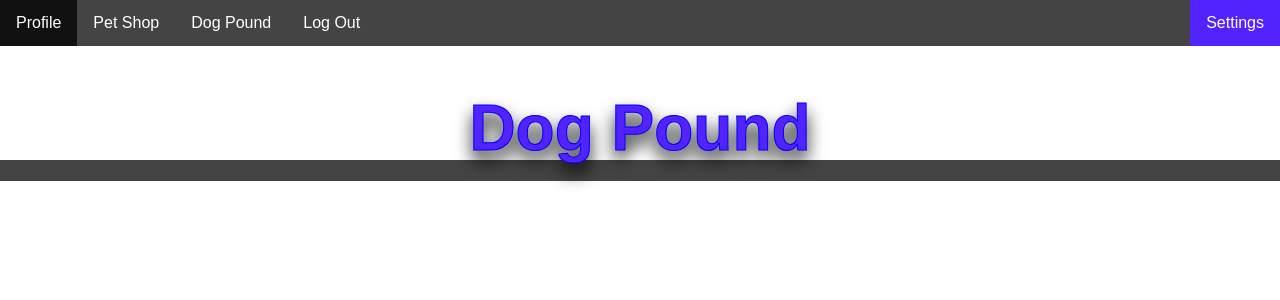
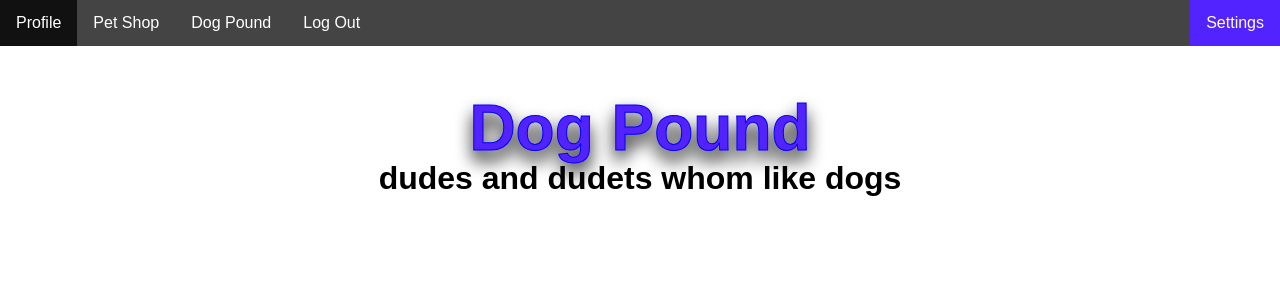
Before and after one commit to Bianca91/PoopScoop4Two-Front-End, a React (Create React App) app in the folder poopscoop4two/: page /matches in a window 1280 px wide. Shown: the top 300 px of the page. Built offline with nearby package versions, Linux system fonts and the light colour scheme.

Commit message:
Container and component for matches

```diff
--- /dev/null
+++ b/poopscoop4two/src/components/MatchesList.js
@@ -0,0 +1,15 @@
+import React, { PureComponent } from 'react'
+import {connect} from 'react-redux'
+import PropTypes from 'prop-types'
+
+class MatchesList extends PureComponent {
+
+render() {
+    return (
+      <div>
+        <h1>dudes and dudets whom like dogs</h1>
+      </div>
+    )}
+}
+
+export default MatchesList
--- a/poopscoop4two/src/components/User.js
+++ b/poopscoop4two/src/components/User.js
@@ -1,8 +1,6 @@
 import React, { PureComponent } from 'react'
 import {connect} from 'react-redux'
 import PropTypes from 'prop-types'
-
-
 
 class User extends PureComponent {
 
@@ -16,7 +14,7 @@ class User extends PureComponent {
 render() {
     return (
       <div>
-        <h1>{ this.props.name}</h1>
+        <h1>{ this.props.name }</h1>
       </div>
     )}
 }
--- a/poopscoop4two/src/containers/Matches.js
+++ b/poopscoop4two/src/containers/Matches.js
@@ -3,29 +3,17 @@ import PropTypes from 'prop-types'
 import { connect } from 'react-redux'
 import Title from '../components/Title'
 import NavBar from '../components/Navbar'
-import User from '../components/User'
+import MatchesList from '../components/MatchesList'
 
-const user = {
-    id: 1,
-    name: 'Snoop D.O. Double G',
-    email: "formerlysnooplion@gizoogle.com"
-  }
 
 export class Matches extends PureComponent {
-  static propTypes = {
-    name: PropTypes.string.isRequired
-  }
 
   render() {
     return (
-      <div className="Matches">
+      <div className="DogPound">
         <NavBar/>
         <Title content="Dog Pound"/>
-        <ul>
-         <li><User user={user} /></li>
-         <li><User user={user} /></li>
-         <li><User user={user} /></li>
-        </ul>
+        <MatchesList />
       </div>
     )
   }
--- a/poopscoop4two/src/containers/Profile.js
+++ b/poopscoop4two/src/containers/Profile.js
@@ -20,8 +20,6 @@ export class Profile extends PureComponent {
         <NavBar/>
         <Title content="Profile page"/>
           <User name={this.props.user.name}/>
-
-
       </div>
     )
   }
```
